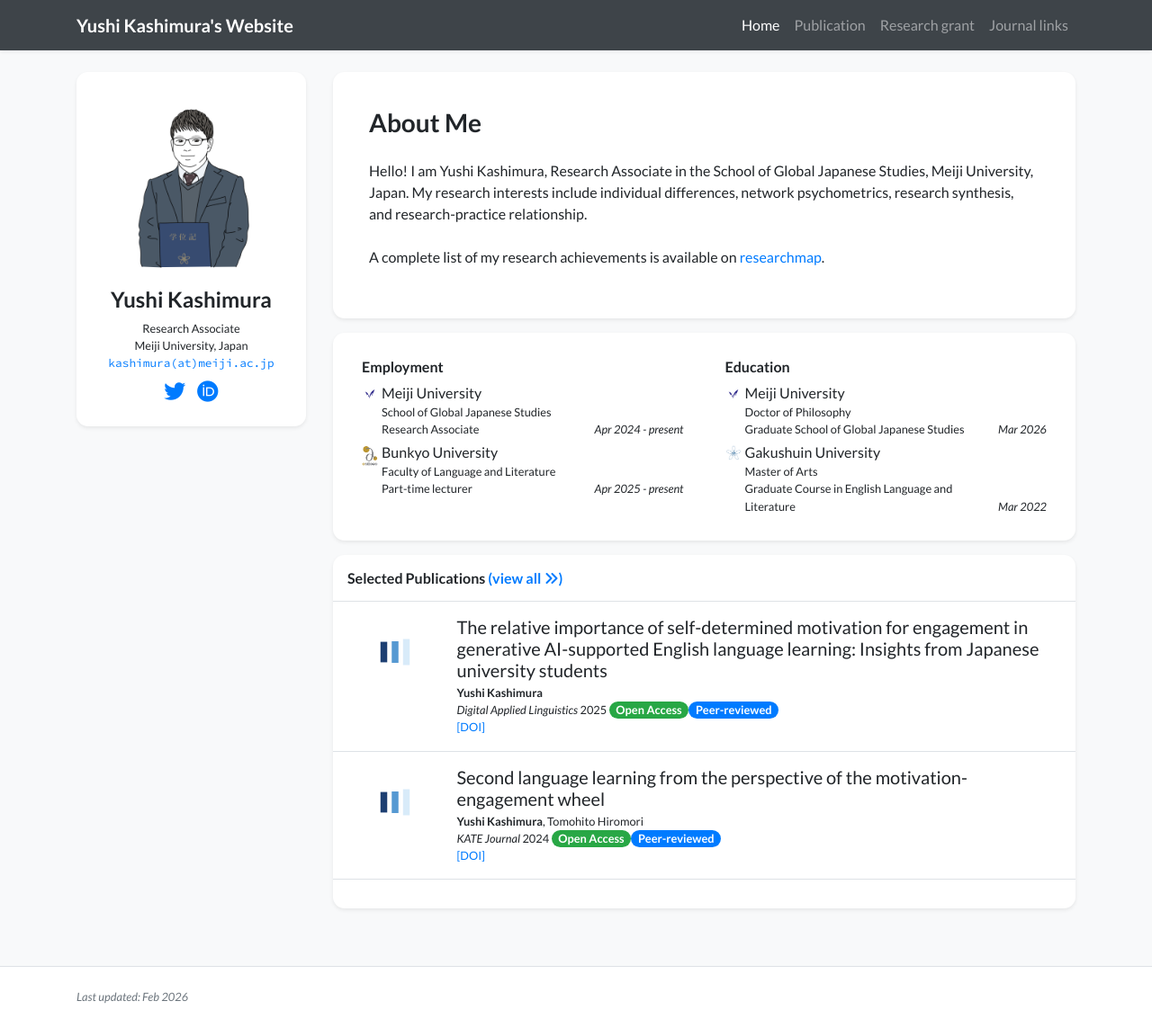
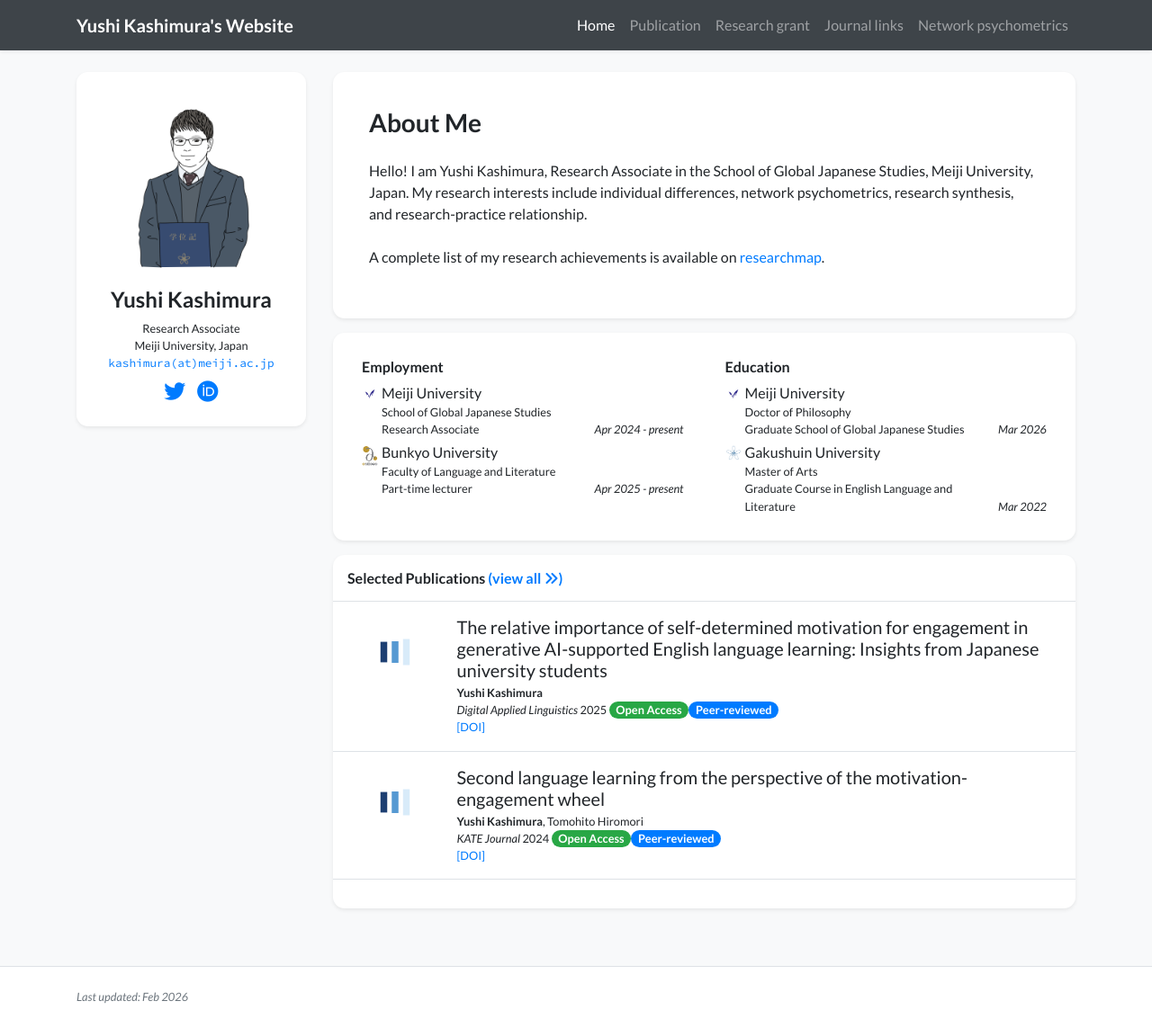
Before and after one commit to ys-kashimura/yushikashimura.github.io, a Jekyll site: the page built from index.html, in a window 1280 px wide and 1143 px high. Shown: the whole window at 90% size. Built offline with Jekyll 4.4.1, drawn with Linux system fonts in a browser that asks for light colours; nearby versions of some CDN libraries; a style sheet for code colours, icons or effects is not loaded.

Commit message:
Update navigation.yml

```diff
--- a/_data/navigation.yml
+++ b/_data/navigation.yml
@@ -7,3 +7,5 @@ pages:
   url: /researchgrant
 - name: Journal links
   url: /journallinks
+- name: Network psychometrics
+  url: /networkpsychometrics
```
